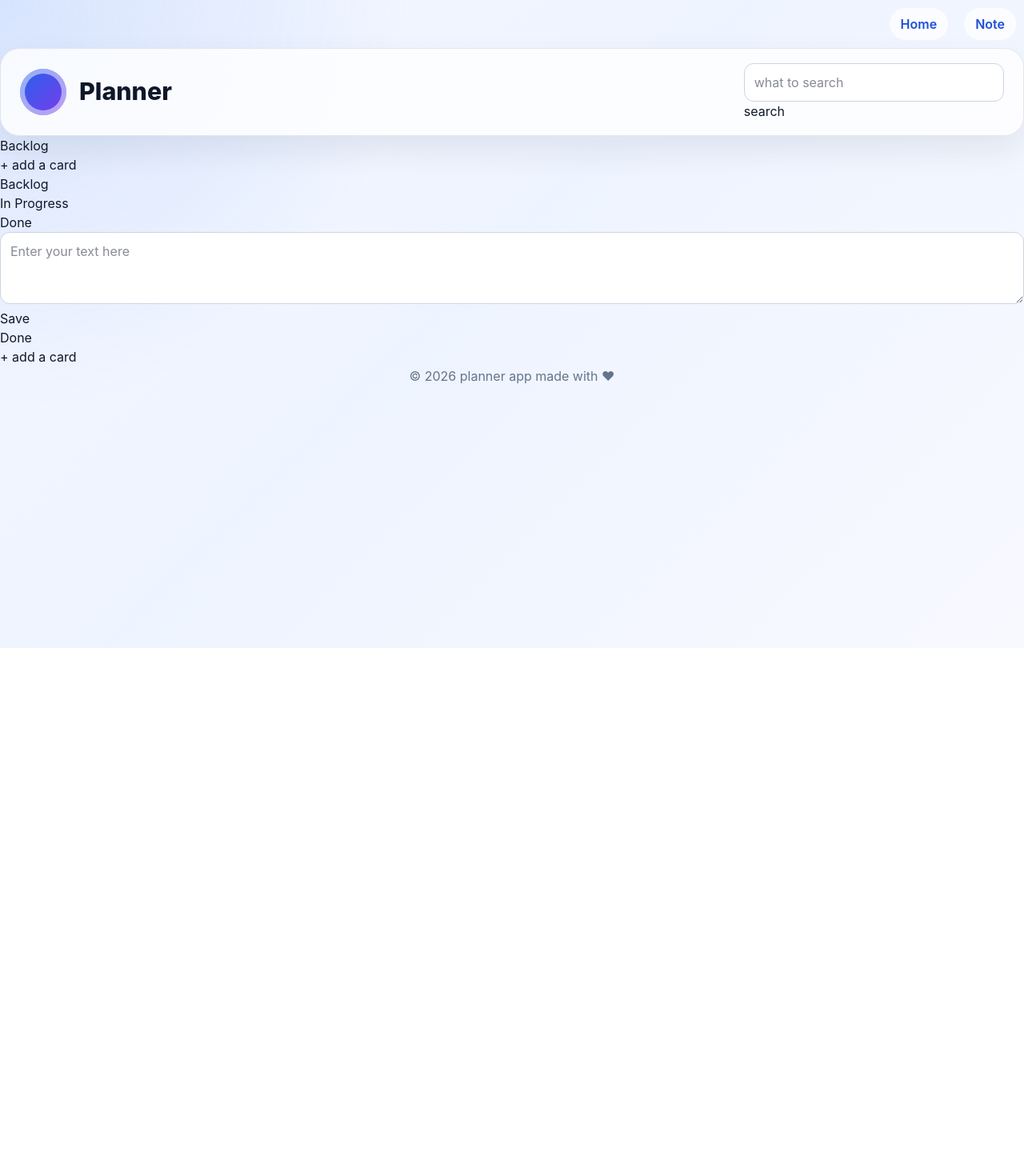
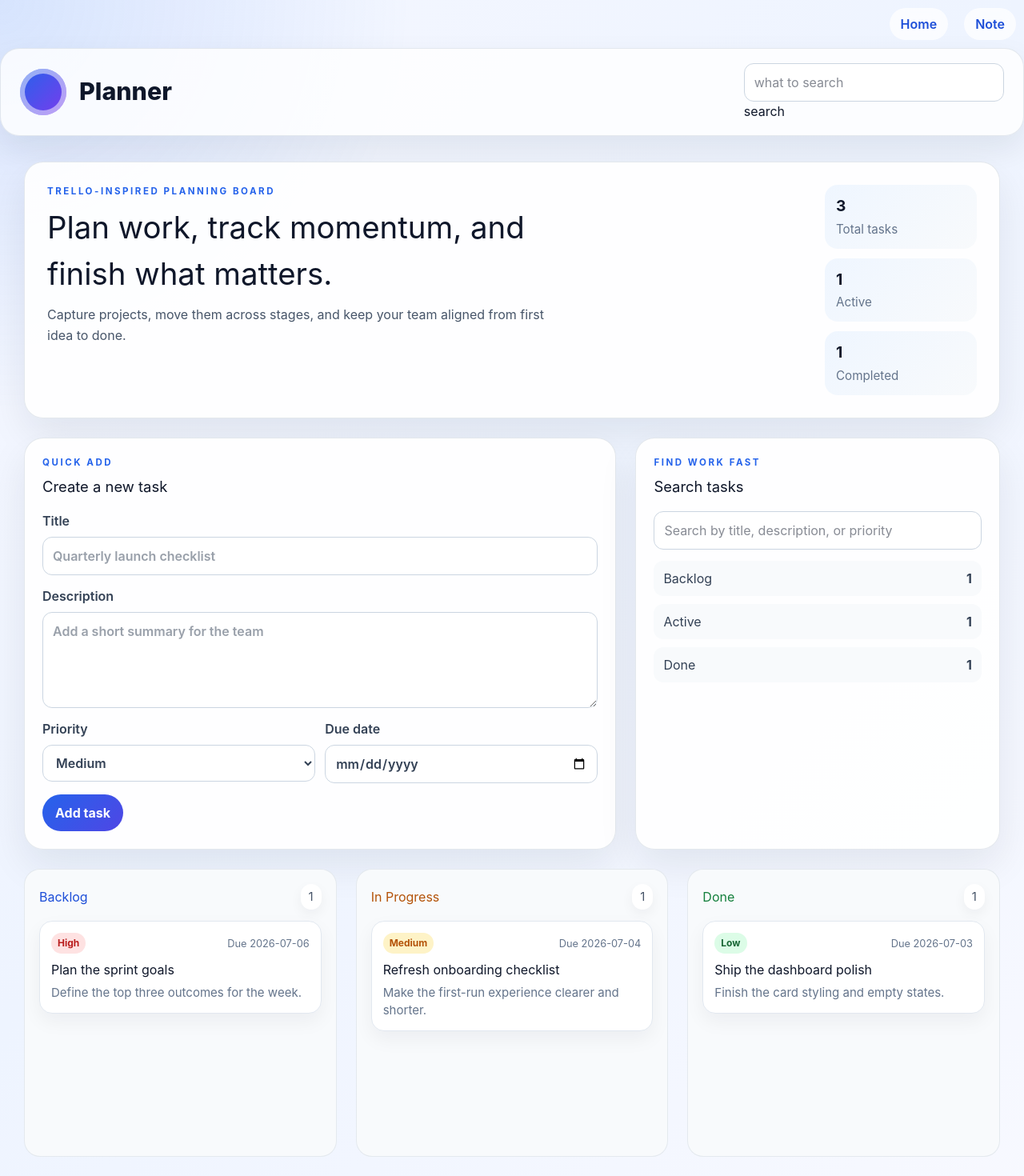
Before and after one commit to Yaya1200/planner, a Next.js app: page / in a window 1280 px wide. Shown: the top 1470 px of the page at 80% size. Before the commit the page ends 810 px from the top, so only its background shows below. Built offline with nearby package versions, Linux system fonts and the light colour scheme.

Commit message:
adding tasks

```diff
--- a/app/page.tsx
+++ b/app/page.tsx
@@ -1,27 +1,318 @@
-import Image from "next/image";
+"use client";
+
+import { DragEvent, FormEvent, useEffect, useMemo, useState } from "react";
+
+type TaskStatus = "backlog" | "inProgress" | "done";
+type TaskPriority = "Low" | "Medium" | "High";
+
+type Task = {
+  id: string;
+  title: string;
+  description: string;
+  status: TaskStatus;
+  priority: TaskPriority;
+  dueDate: string;
+  createdAt: string;
+};
+
+type FormState = {
+  title: string;
+  description: string;
+  priority: TaskPriority;
+  dueDate: string;
+};
+
+const statusMeta: Record<TaskStatus, { label: string; accent: string }> = {
+  backlog: { label: "Backlog", accent: "blue" },
+  inProgress: { label: "In Progress", accent: "amber" },
+  done: { label: "Done", accent: "green" },
+};
+
+const initialTasks: Task[] = [
+  {
+    id: "task-1",
+    title: "Plan the sprint goals",
+    description: "Define the top three outcomes for the week.",
+    status: "backlog",
+    priority: "High",
+    dueDate: "2026-07-06",
+    createdAt: "2026-07-01",
+  },
+  {
+    id: "task-2",
+    title: "Refresh onboarding checklist",
+    description: "Make the first-run experience clearer and shorter.",
+    status: "inProgress",
+    priority: "Medium",
+    dueDate: "2026-07-04",
+    createdAt: "2026-07-02",
+  },
+  {
+    id: "task-3",
+    title: "Ship the dashboard polish",
+    description: "Finish the card styling and empty states.",
+    status: "done",
+    priority: "Low",
+    dueDate: "2026-07-03",
+    createdAt: "2026-07-02",
+  },
+];
+
+const initialFormState: FormState = {
+  title: "",
+  description: "",
+  priority: "Medium",
+  dueDate: "",
+};
+
+const STORAGE_KEY = "planner-board-tasks";
 
 export default function Home() {
+  const [tasks, setTasks] = useState<Task[]>(initialTasks);
+  const [formState, setFormState] = useState<FormState>(initialFormState);
+  const [searchTerm, setSearchTerm] = useState("");
+  const [dragOverStatus, setDragOverStatus] = useState<TaskStatus | null>(null);
+  const [isLoaded, setIsLoaded] = useState(false);
+
+  useEffect(() => {
+    try {
+      const stored = window.localStorage.getItem(STORAGE_KEY);
+      if (stored) {
+        const parsed = JSON.parse(stored) as Task[];
+        if (Array.isArray(parsed) && parsed.length > 0) {
+          setTasks(parsed);
+        }
+      }
+    } catch {
+      // Ignore storage issues and keep defaults.
+    } finally {
+      setIsLoaded(true);
+    }
+  }, []);
+
+  useEffect(() => {
+    if (!isLoaded) return;
+    window.localStorage.setItem(STORAGE_KEY, JSON.stringify(tasks));
+  }, [tasks, isLoaded]);
+
+  const filteredTasks = useMemo(() => {
+    const query = searchTerm.trim().toLowerCase();
+    if (!query) return tasks;
+
+    return tasks.filter((task) => {
+      const haystack = `${task.title} ${task.description} ${task.priority}`.toLowerCase();
+      return haystack.includes(query);
+    });
+  }, [searchTerm, tasks]);
+
+  const moveTask = (taskId: string, source: TaskStatus, destination: TaskStatus) => {
+    if (source === destination) return;
+
+    setTasks((current) => {
+      const currentTask = current.find((task) => task.id === taskId);
+      if (!currentTask) return current;
+
+      return current.map((task) => (task.id === taskId ? { ...task, status: destination } : task));
+    });
+  };
+
+  const handleDrop = (event: DragEvent<HTMLDivElement>, destination: TaskStatus) => {
+    event.preventDefault();
+    setDragOverStatus(null);
+
+    const payload = event.dataTransfer.getData("application/json");
+    if (!payload) return;
+
+    try {
+      const { taskId, source } = JSON.parse(payload) as { taskId: string; source: TaskStatus };
+      moveTask(taskId, source, destination);
+    } catch {
+      return;
+    }
+  };
+
+  const handleSubmit = (event: FormEvent) => {
+    event.preventDefault();
+    const title = formState.title.trim();
+    if (!title) return;
+
+    setTasks((current) => [
+      {
+        id: `task-${Date.now()}`,
+        title,
+        description: formState.description.trim(),
+        status: "backlog",
+        priority: formState.priority,
+        dueDate: formState.dueDate,
+        createdAt: new Date().toISOString().slice(0, 10),
+      },
+      ...current,
+    ]);
+
+    setFormState(initialFormState);
+  };
+
+  const totals = {
+    total: tasks.length,
+    done: tasks.filter((task) => task.status === "done").length,
+    inProgress: tasks.filter((task) => task.status === "inProgress").length,
+    backlog: tasks.filter((task) => task.status === "backlog").length,
+  };
+
   return (
-    <div className="add-container">
-      <div className="backlog">
-       <span className="continer-name"> Backlog</span>  <br/>
-        <button>+</button> <span className="add-name"> add a card</span>
-      </div>
-      <div className="container-middle" >
-        <button className="backlog1">Backlog</button><br/>
-        <button className="in-progress1">In Progress</button><br/>
-        <button className="done1">Done</button>
-        <textarea placeholder="Enter your text here"></textarea>
-        <button className="save-button">Save</button>
-      </div>
-      <div className="in-progress" style={{ display: "none" }}>
-        <span className="continer-name"> In Progress</span>  <br/>
-        <button>+</button> <span className="add-name"> add a card</span>
-      </div>
-      <div className="done">
-     <span className="continer-name"> Done</span>  <br/>
-        <button>+</button> <span className="add-name"> add a card</span>
-      </div>
-    </div>
+    <main className="planner-page">
+      <section className="hero-card">
+        <div>
+          <p className="eyebrow">Trello-inspired planning board</p>
+          <h1>Plan work, track momentum, and finish what matters.</h1>
+          <p className="hero-copy">
+            Capture projects, move them across stages, and keep your team aligned from first idea to done.
+          </p>
+        </div>
+        <div className="hero-stats" aria-label="planner summary">
+          <div>
+            <strong>{totals.total}</strong>
+            <span>Total tasks</span>
+          </div>
+          <div>
+            <strong>{totals.inProgress}</strong>
+            <span>Active</span>
+          </div>
+          <div>
+            <strong>{totals.done}</strong>
+            <span>Completed</span>
+          </div>
+        </div>
+      </section>
+
+      <section className="workspace-grid">
+        <form className="panel card-form" onSubmit={handleSubmit}>
+          <div className="panel-header">
+            <div>
+              <p className="eyebrow">Quick add</p>
+              <h2>Create a new task</h2>
+            </div>
+          </div>
+
+          <label>
+            Title
+            <input
+              value={formState.title}
+              onChange={(event) => setFormState((current) => ({ ...current, title: event.target.value }))}
+              placeholder="Quarterly launch checklist"
+              required
+            />
+          </label>
+
+          <label>
+            Description
+            <textarea
+              value={formState.description}
+              onChange={(event) => setFormState((current) => ({ ...current, description: event.target.value }))}
+              placeholder="Add a short summary for the team"
+              rows={4}
+            />
+          </label>
+
+          <div className="form-row">
+            <label>
+              Priority
+              <select
+                value={formState.priority}
+                onChange={(event) => setFormState((current) => ({ ...current, priority: event.target.value as TaskPriority }))}
+              >
+                <option value="Low">Low</option>
+                <option value="Medium">Medium</option>
+                <option value="High">High</option>
+              </select>
+            </label>
+
+            <label>
+              Due date
+              <input
+                type="date"
+                value={formState.dueDate}
+                onChange={(event) => setFormState((current) => ({ ...current, dueDate: event.target.value }))}
+              />
+            </label>
+          </div>
+
+          <button type="submit">Add task</button>
+        </form>
+
+        <div className="panel search-panel">
+          <div className="panel-header">
+            <div>
+              <p className="eyebrow">Find work fast</p>
+              <h2>Search tasks</h2>
+            </div>
+          </div>
+          <input
+            value={searchTerm}
+            onChange={(event) => setSearchTerm(event.target.value)}
+            placeholder="Search by title, description, or priority"
+            aria-label="Search tasks"
+          />
+          <div className="summary-list">
+            <div>
+              <span>Backlog</span>
+              <strong>{totals.backlog}</strong>
+            </div>
+            <div>
+              <span>Active</span>
+              <strong>{totals.inProgress}</strong>
+            </div>
+            <div>
+              <span>Done</span>
+              <strong>{totals.done}</strong>
+            </div>
+          </div>
+        </div>
+      </section>
+
+      <section className="planner-board" aria-label="task board">
+        {(Object.keys(statusMeta) as TaskStatus[]).map((status) => {
+          const columnTasks = filteredTasks.filter((task) => task.status === status);
+
+          return (
+            <div
+              key={status}
+              className={`planner-column ${dragOverStatus === status ? "drop-target" : ""}`}
+              onDragOver={(event) => {
+                event.preventDefault();
+                setDragOverStatus(status);
+              }}
+              onDragLeave={() => setDragOverStatus(null)}
+              onDrop={(event) => handleDrop(event, status)}
+            >
+              <div className={`column-header column-${status}`}>
+                <h2>{statusMeta[status].label}</h2>
+                <span>{columnTasks.length}</span>
+              </div>
+
+              <div className="task-list">
+                {columnTasks.map((task) => (
+                  <div
+                    key={task.id}
+                    draggable
+                    className="task-card"
+                    onDragStart={(event) => event.dataTransfer.setData("application/json", JSON.stringify({ taskId: task.id, source: task.status }))}
+                  >
+                    <div className="task-top">
+                      <span className={`priority-pill priority-${task.priority.toLowerCase()}`}>{task.priority}</span>
+                      {task.dueDate ? <span className="due-date">Due {task.dueDate}</span> : null}
+                    </div>
+                    <h3>{task.title}</h3>
+                    {task.description ? <p>{task.description}</p> : null}
+                  </div>
+                ))}
+
+                {columnTasks.length === 0 ? <p className="empty-state">Drop a task here or create a new one.</p> : null}
+              </div>
+            </div>
+          );
+        })}
+      </section>
+    </main>
   );
 }
```
